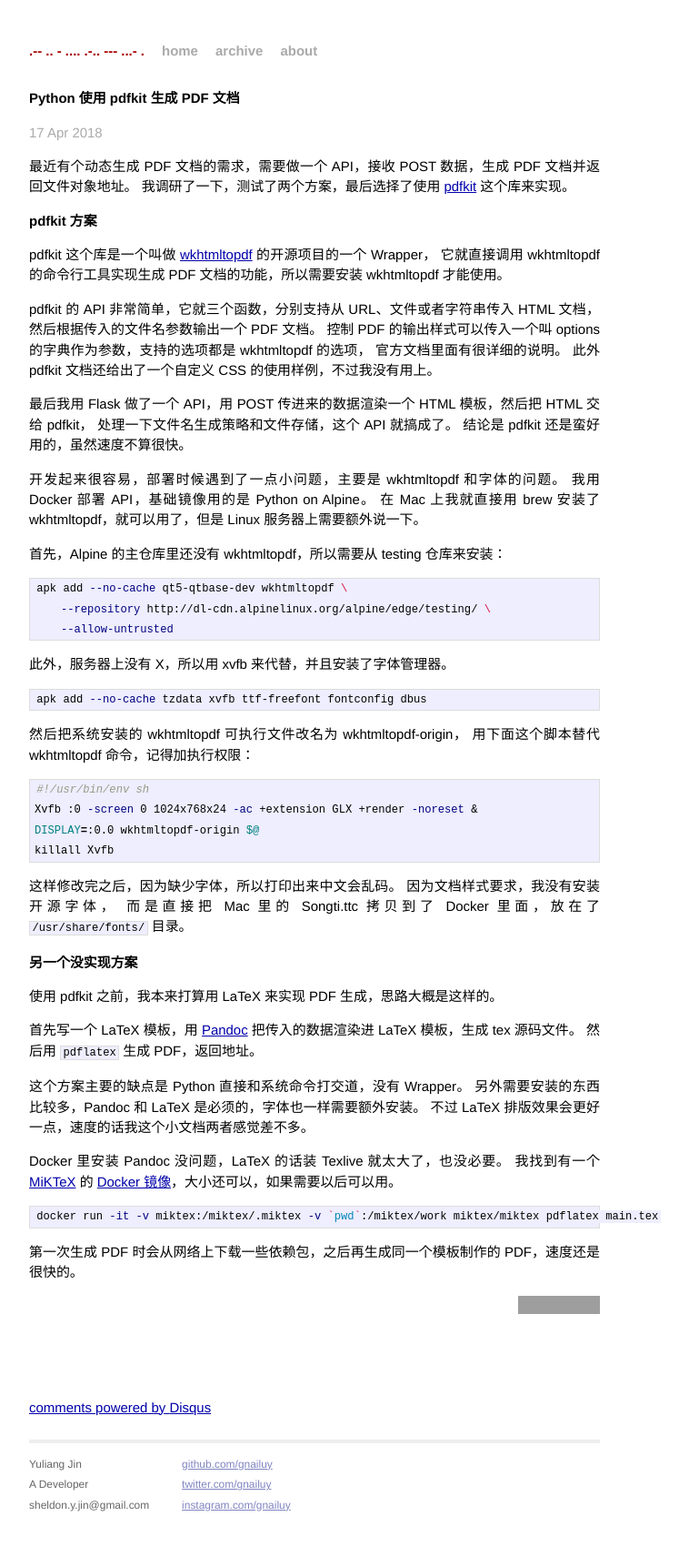
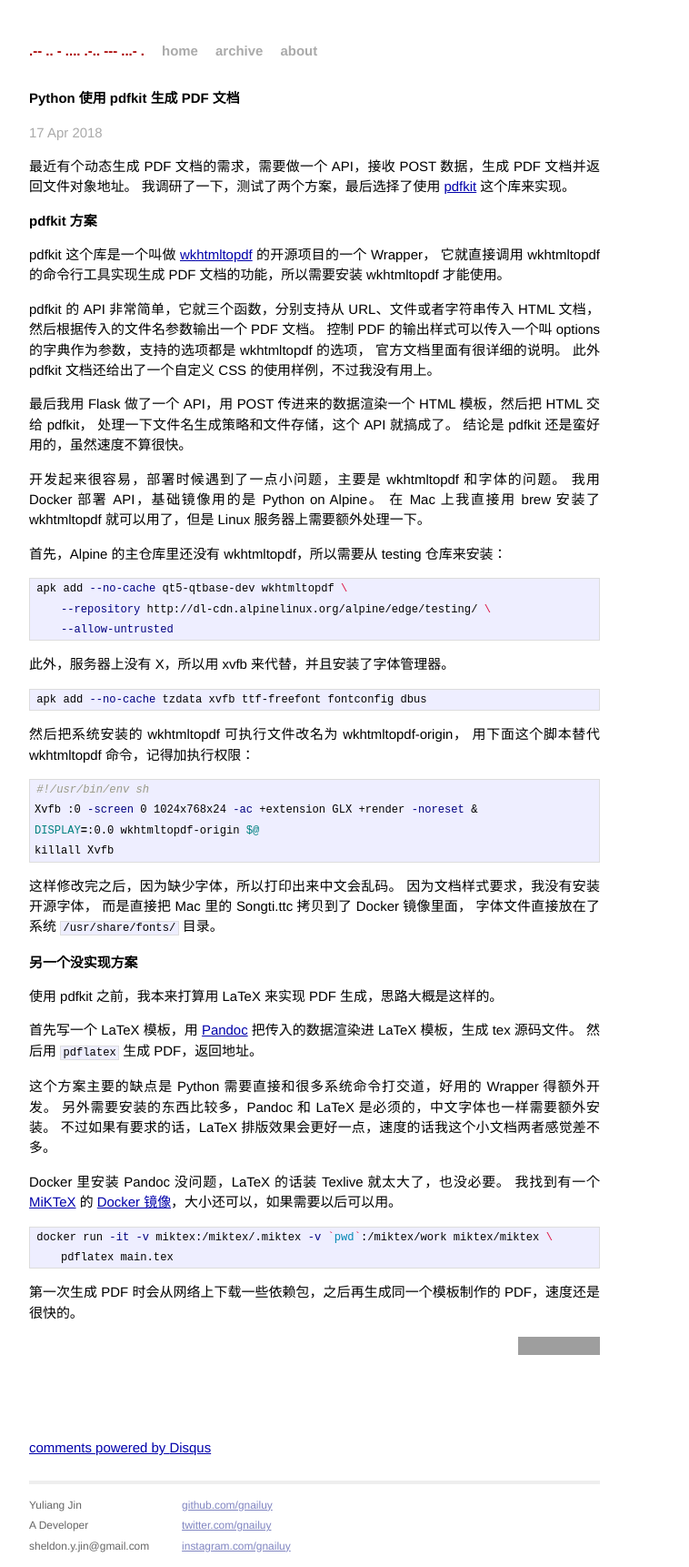
Before and after one commit to gnailuy/gnailuy.com, a Jekyll site: the page built from _posts/2018-04-17-pdfkit.markdown, in a window 1280 px wide. Shown: the whole page at 91% size, without its empty margins (294-1052 px from the left). Built offline with Jekyll 4.4.1, drawn with Linux system fonts in a browser that asks for light colours; Markdown is read by kramdown in place of the engine named in the settings; comment, search, counter and statistics services are not loaded; before the commit the page ends 1677 px from its top, so only the background shows below that; grey boxes are pictures that could not be loaded.

Commit message:
update post

````diff
--- a/_posts/2018-04-17-pdfkit.markdown
+++ b/_posts/2018-04-17-pdfkit.markdown
@@ -27,7 +27,7 @@ pdfkit 的 API 非常简单，它就三个函数，分别支持从 URL、文件
 
 开发起来很容易，部署时候遇到了一点小问题，主要是 wkhtmltopdf 和字体的问题。
 我用 Docker 部署 API，基础镜像用的是 Python on Alpine。
-在 Mac 上我就直接用 brew 安装了 wkhtmltopdf，就可以用了，但是 Linux 服务器上需要额外说一下。
+在 Mac 上我直接用 brew 安装了 wkhtmltopdf 就可以用了，但是 Linux 服务器上需要额外处理一下。
 
 首先，Alpine 的主仓库里还没有 wkhtmltopdf，所以需要从 testing 仓库来安装：
 
@@ -55,7 +55,8 @@ killall Xvfb
 
 这样修改完之后，因为缺少字体，所以打印出来中文会乱码。
 因为文档样式要求，我没有安装开源字体，
-而是直接把 Mac 里的 Songti.ttc 拷贝到了 Docker 里面，放在了 `/usr/share/fonts/` 目录。
+而是直接把 Mac 里的 Songti.ttc 拷贝到了 Docker 镜像里面，
+字体文件直接放在了系统 `/usr/share/fonts/` 目录。
 
 ## 另一个没实现方案
 
@@ -64,15 +65,16 @@ killall Xvfb
 首先写一个 LaTeX 模板，用 [Pandoc][pandoc] 把传入的数据渲染进 LaTeX 模板，生成 tex 源码文件。
 然后用 `pdflatex` 生成 PDF，返回地址。
 
-这个方案主要的缺点是 Python 直接和系统命令打交道，没有 Wrapper。
-另外需要安装的东西比较多，Pandoc 和 LaTeX 是必须的，字体也一样需要额外安装。
-不过 LaTeX 排版效果会更好一点，速度的话我这个小文档两者感觉差不多。
+这个方案主要的缺点是 Python 需要直接和很多系统命令打交道，好用的 Wrapper 得额外开发。
+另外需要安装的东西比较多，Pandoc 和 LaTeX 是必须的，中文字体也一样需要额外安装。
+不过如果有要求的话，LaTeX 排版效果会更好一点，速度的话我这个小文档两者感觉差不多。
 
 Docker 里安装 Pandoc 没问题，LaTeX 的话装 Texlive 就太大了，也没必要。
 我找到有一个 [MiKTeX][miktex] 的 [Docker 镜像][miktexDocker]，大小还可以，如果需要以后可以用。
 
 ``` bash
-docker run -it -v miktex:/miktex/.miktex -v `pwd`:/miktex/work miktex/miktex pdflatex main.tex
+docker run -it -v miktex:/miktex/.miktex -v `pwd`:/miktex/work miktex/miktex \
+    pdflatex main.tex
 ```
 
 第一次生成 PDF 时会从网络上下载一些依赖包，之后再生成同一个模板制作的 PDF，速度还是很快的。
````
